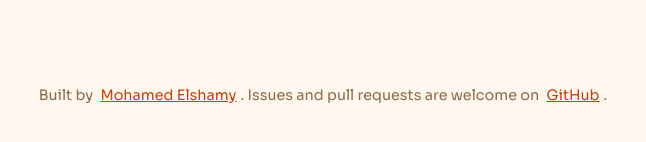
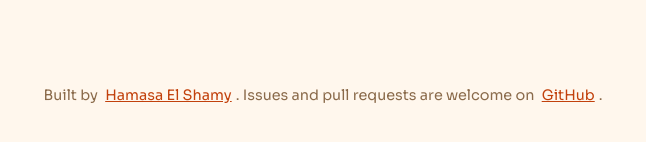
Before and after one commit to Hamasa-ElShamy/wheredidit, a plain HTML site: page docs/index.html in a window 1280 px wide. Shown: the part 3245-3387 px from the top of the page, 317-963 px from the left. Drawn offline with Linux system fonts and the light colour scheme; a web font is replaced by a local one.

Commit message:
Use the name Hamasa El Shamy in LICENSE and site credits

```diff
--- a/docs/index.html
+++ b/docs/index.html
@@ -146,7 +146,7 @@ wheredidit find "your description"</code></pre><div><span class="ok"><b>Tested.<
 </div><div class="card lang-ar" dir="rtl" lang="ar" style="text-align:start"><b>الشرح بالعربي</b><p>بتضيف الفولدرات، والأداة بتقرا محتوى كل ملف وبتقسمه لأجزاء، وبتعمل OCR للصور والملفات المصورة لو tesseract متسطب. بعدين بتخزن النص في قاعدة بيانات على جهازك بعد ما توحد الكلمات (شيل الكلمات الزيادة وأصل الكلمة والمرادفات). لما تسأل بجملة عادية بتعمل نفس الحاجة وتدور على أقرب الأجزاء وتوريك الصفحة وسبب الاختيار. مفيش نموذج ذكاء اصطناعي، فلازم وصفك يشارك الملف في كلمات.</p></div></section>
 <section><h2 data-ar="حدودها بصراحة">Honest limits</h2><div class="card warn"><ul><li data-ar="مفيش بحث بالمعنى: مفيش embeddings. ملف مكتوب فيه «support vector machine» مش هيطابق سؤال مكتوب فيه «SVM».">No meaning-based search: no embeddings. A file that says support vector machine will not match a question that says SVM.</li><li data-ar="قايمة المرادفات صغيرة ومكتوبة باليد.">The synonym list is small and hand-made.</li><li data-ar="الـ OCR محتاج tesseract متسطب (وبيانات اللغة العربي للنص العربي). الخط اليدوي ضعيف.">OCR needs tesseract installed (and the Arabic data for Arabic text). Handwriting is poor.</li><li data-ar="سطر أوامر بس دلوقتي. مفيش تطبيق بنافذة ولا صوت.">Command line only for now. No window app, no audio.</li><li data-ar="أمر watch بيفحص كل 30 ثانية.">watch checks by polling every 30 seconds.</li></ul></div></section>
 </main>
-<footer>Built by <a href="https://github.com/mohamed-elshamy-ai">Mohamed Elshamy</a>. Issues and pull requests are welcome on <a href="https://github.com/mohamed-elshamy-ai/wheredidit">GitHub</a>.</footer>
+<footer>Built by <a href="https://github.com/mohamed-elshamy-ai">Hamasa El Shamy</a>. Issues and pull requests are welcome on <a href="https://github.com/mohamed-elshamy-ai/wheredidit">GitHub</a>.</footer>
 <script>
 (function(){
  var KEY='site-lang';
```
Also changed, not shown: 1 other file.
